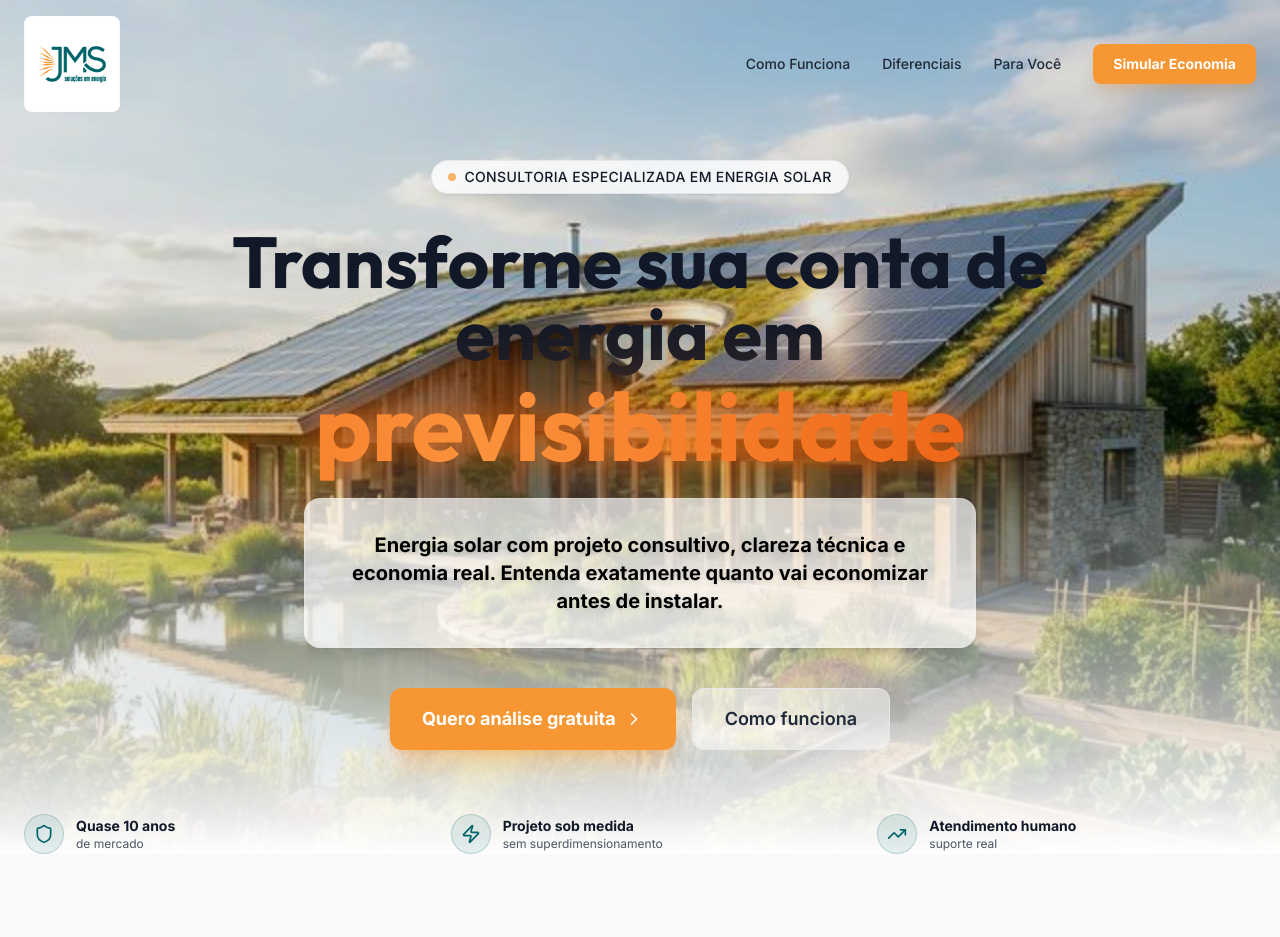
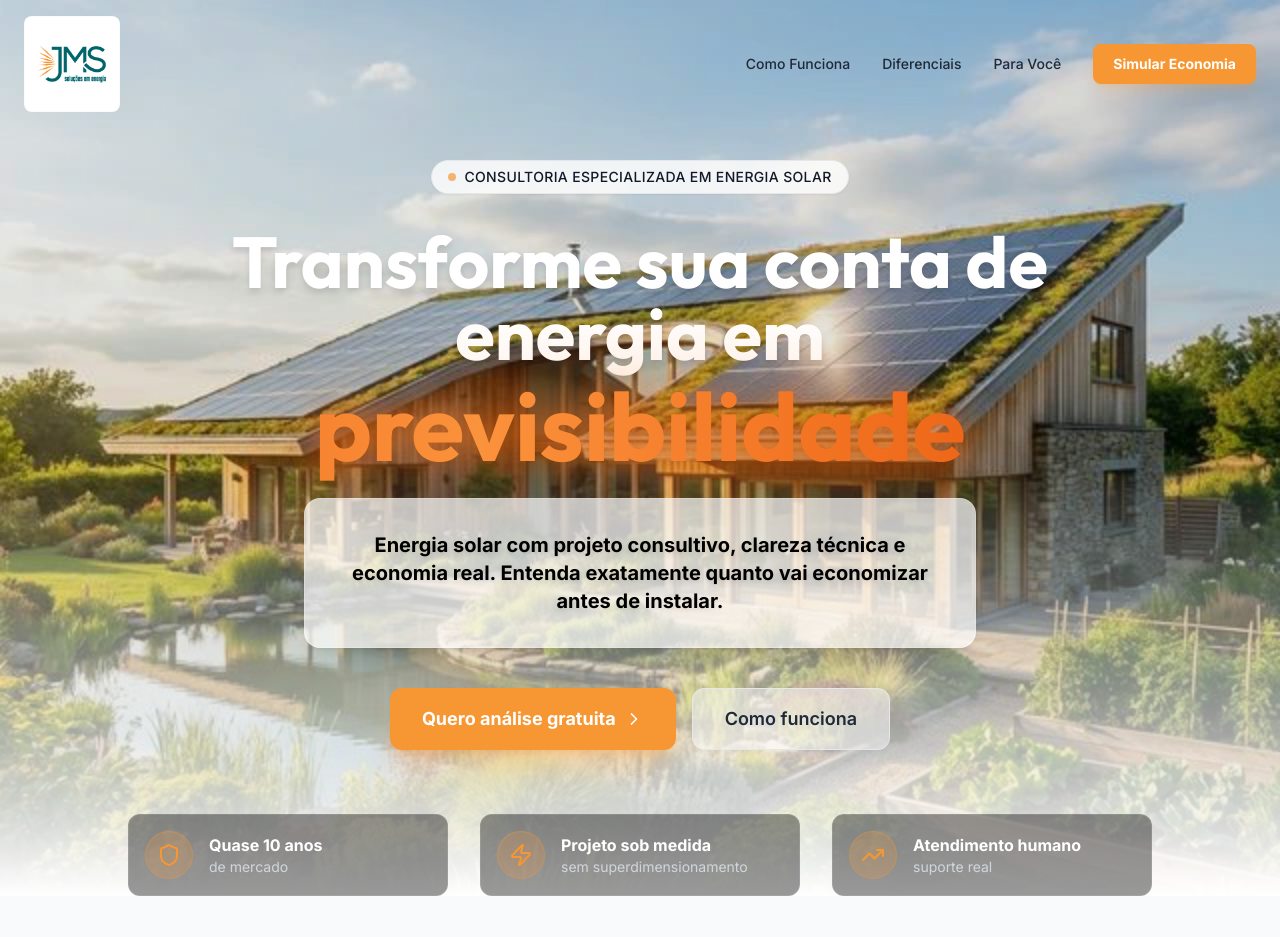
Before and after one commit to VoaNegocio/jms-energia-solar, a React (Vite) app: page / in a window 1280 px wide. Shown: the top 937 px of the page. Built offline with nearby package versions, Linux system fonts and the light colour scheme.

Commit message:
ajustes ux hero

```diff
--- a/src/components/Hero.jsx
+++ b/src/components/Hero.jsx
@@ -28,7 +28,7 @@ export default function Hero() {
                     </div>
 
                     {/* Headline */}
-                    <h1 className="text-4xl md:text-6xl lg:text-7xl font-bold text-gray-900 leading-tight mb-6 animate-fade-in-up drop-shadow-sm" style={{ animationDelay: '0.1s' }}>
+                    <h1 className="text-4xl md:text-6xl lg:text-7xl font-bold text-white leading-tight mb-6 animate-fade-in-up drop-shadow-lg" style={{ animationDelay: '0.1s' }}>
                         Transforme sua conta de energia em <span className="block mt-2"><span className="text-5xl md:text-7xl lg:text-8xl text-transparent bg-clip-text bg-gradient-to-r from-orange-600 via-orange-400 to-orange-600 bg-[length:200%_auto] animate-shimmer [filter:drop-shadow(0_0_15px_rgba(249,115,22,0.8))_drop-shadow(0_0_50px_rgba(249,115,22,0.5))] font-extrabold pb-2">previsibilidade</span></span>
                     </h1>
 
@@ -64,32 +64,32 @@ export default function Hero() {
                 </div>
 
                 {/* Trust Indicators */}
-                <div className="mt-16 grid grid-cols-1 md:grid-cols-3 gap-6 md:gap-12 animate-fade-in-up" style={{ animationDelay: '0.5s' }}>
-                    <div className="flex items-center gap-3 text-left">
-                        <div className="w-10 h-10 rounded-full bg-jms-primary/10 border border-jms-primary/20 flex items-center justify-center shrink-0">
-                            <Shield className="w-5 h-5 text-jms-primary" />
+                <div className="mt-16 grid grid-cols-1 md:grid-cols-3 gap-6 md:gap-8 animate-fade-in-up max-w-5xl mx-auto" style={{ animationDelay: '0.5s' }}>
+                    <div className="flex items-center gap-4 text-left p-4 rounded-xl bg-black/40 backdrop-blur-sm border border-white/10 hover:bg-black/50 transition-colors">
+                        <div className="w-12 h-12 rounded-full bg-jms-accent/20 border border-jms-accent/30 flex items-center justify-center shrink-0">
+                            <Shield className="w-6 h-6 text-jms-accent" />
                         </div>
                         <div>
-                            <p className="text-gray-900 font-bold text-sm">Quase 10 anos</p>
-                            <p className="text-gray-600 text-xs">de mercado</p>
+                            <p className="text-white font-bold text-base">Quase 10 anos</p>
+                            <p className="text-gray-300 text-sm">de mercado</p>
                         </div>
                     </div>
-                    <div className="flex items-center gap-3 text-left">
-                        <div className="w-10 h-10 rounded-full bg-jms-primary/10 border border-jms-primary/20 flex items-center justify-center shrink-0">
-                            <Zap className="w-5 h-5 text-jms-primary" />
+                    <div className="flex items-center gap-4 text-left p-4 rounded-xl bg-black/40 backdrop-blur-sm border border-white/10 hover:bg-black/50 transition-colors">
+                        <div className="w-12 h-12 rounded-full bg-jms-accent/20 border border-jms-accent/30 flex items-center justify-center shrink-0">
+                            <Zap className="w-6 h-6 text-jms-accent" />
                         </div>
                         <div>
-                            <p className="text-gray-900 font-bold text-sm">Projeto sob medida</p>
-                            <p className="text-gray-600 text-xs">sem superdimensionamento</p>
+                            <p className="text-white font-bold text-base">Projeto sob medida</p>
+                            <p className="text-gray-300 text-sm">sem superdimensionamento</p>
                         </div>
                     </div>
-                    <div className="flex items-center gap-3 text-left">
-                        <div className="w-10 h-10 rounded-full bg-jms-primary/10 border border-jms-primary/20 flex items-center justify-center shrink-0">
-                            <TrendingUp className="w-5 h-5 text-jms-primary" />
+                    <div className="flex items-center gap-4 text-left p-4 rounded-xl bg-black/40 backdrop-blur-sm border border-white/10 hover:bg-black/50 transition-colors">
+                        <div className="w-12 h-12 rounded-full bg-jms-accent/20 border border-jms-accent/30 flex items-center justify-center shrink-0">
+                            <TrendingUp className="w-6 h-6 text-jms-accent" />
                         </div>
                         <div>
-                            <p className="text-gray-900 font-bold text-sm">Atendimento humano</p>
-                            <p className="text-gray-600 text-xs">suporte real</p>
+                            <p className="text-white font-bold text-base">Atendimento humano</p>
+                            <p className="text-gray-300 text-sm">suporte real</p>
                         </div>
                     </div>
                 </div>
```
